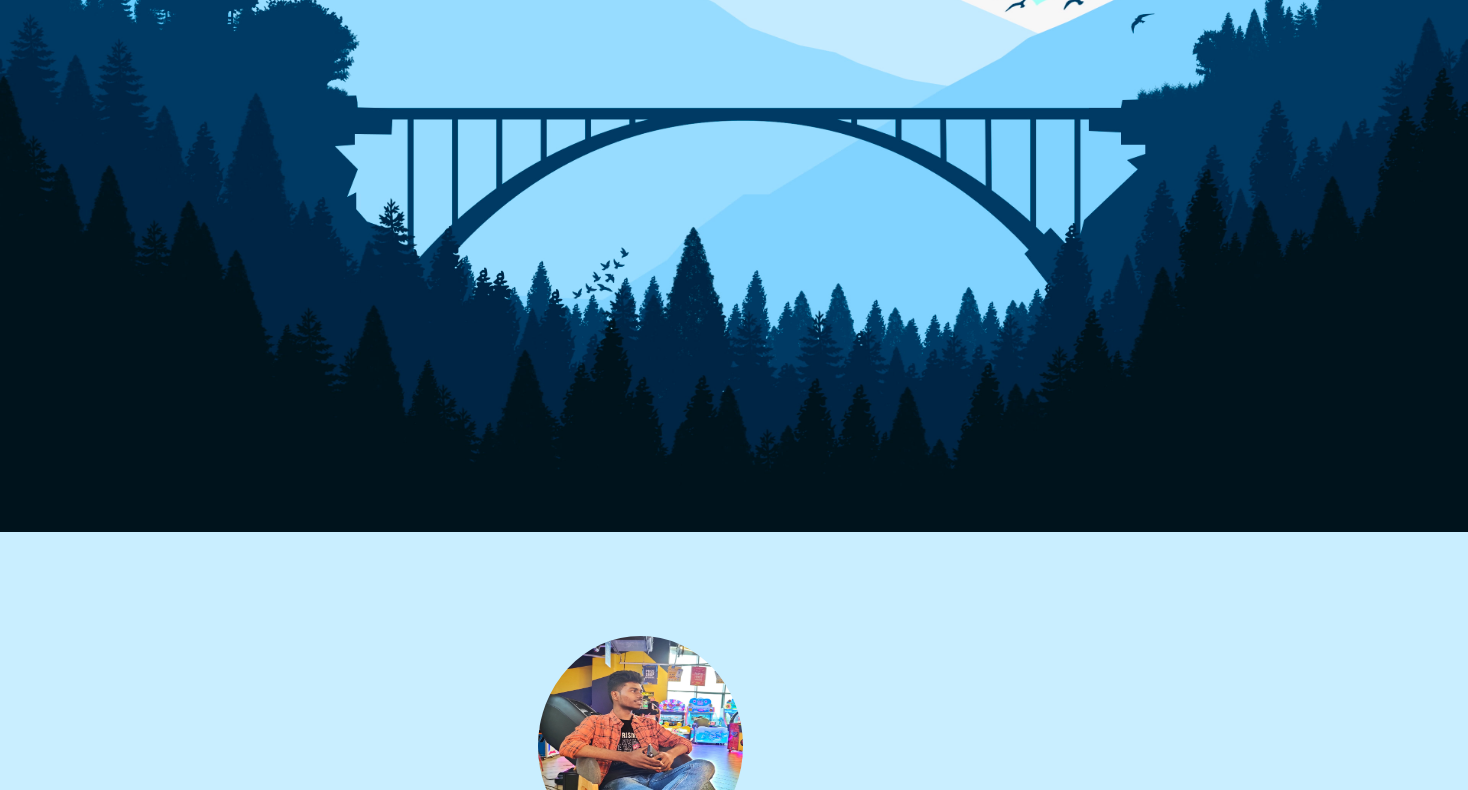
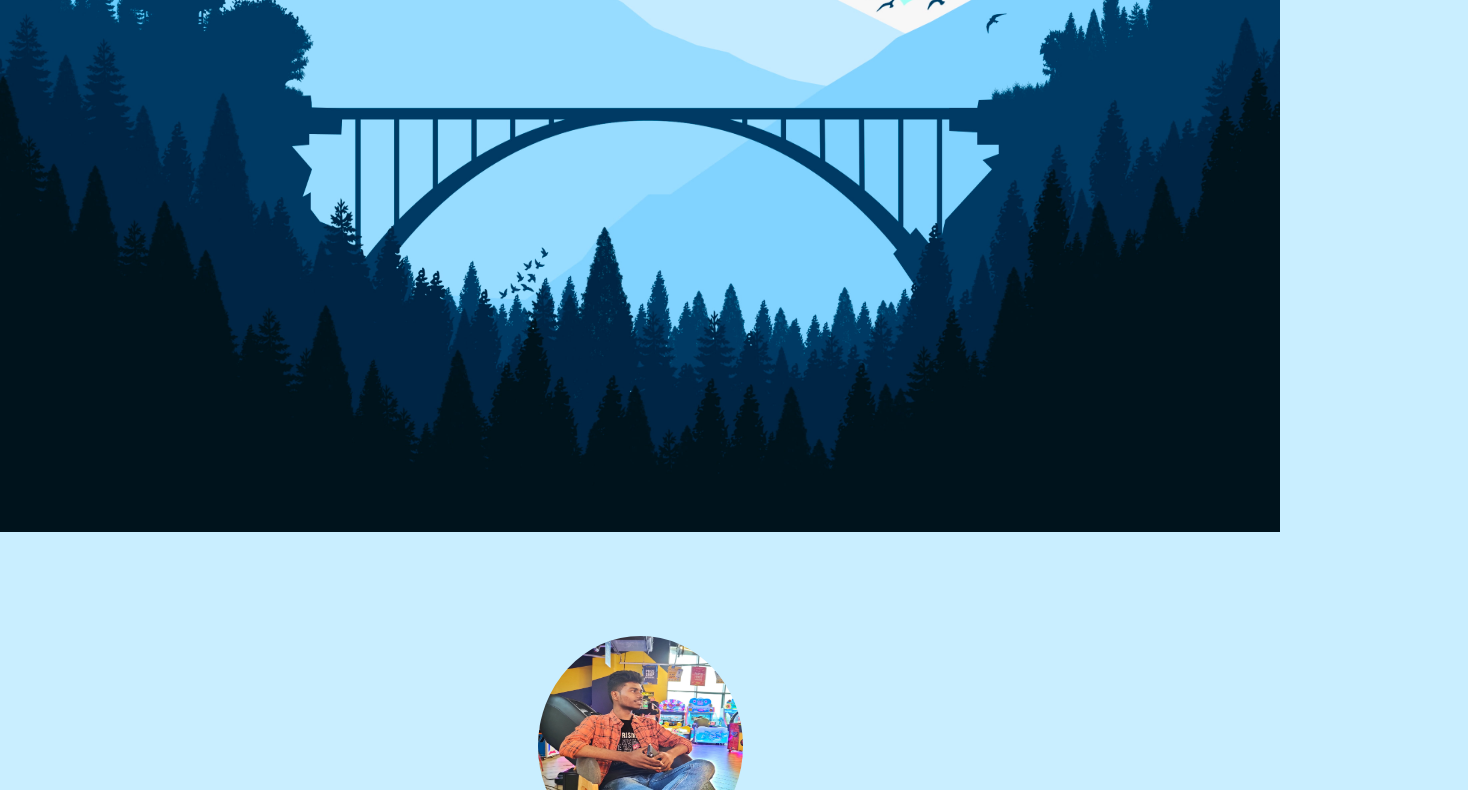
Before and after one commit to AjitAndavarapu/CV, a plain HTML site: page index.html in a window 1280 px wide. Shown: the part 298-1088 px from the top of the page, 1468 px wide, since content can reach past the window. Drawn offline with Linux system fonts and the light colour scheme.

Commit message:
Update styles.css

```diff
--- a/styles.css
+++ b/styles.css
@@ -12,7 +12,7 @@ body{
     color: #146C94;
 }
 .mountain{
-    width: 1468px;
+    width: 100%;
     height: 830px;
 }
 
```
